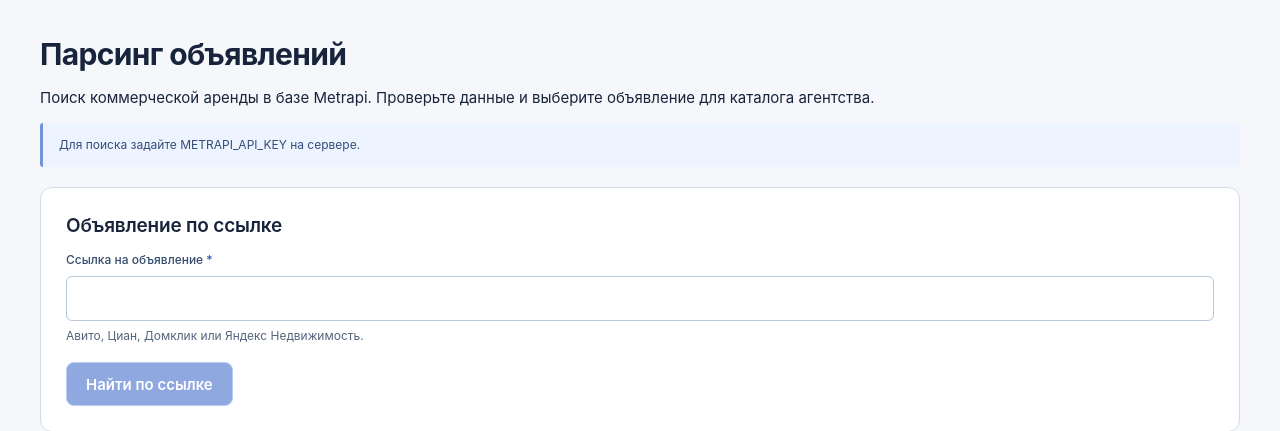
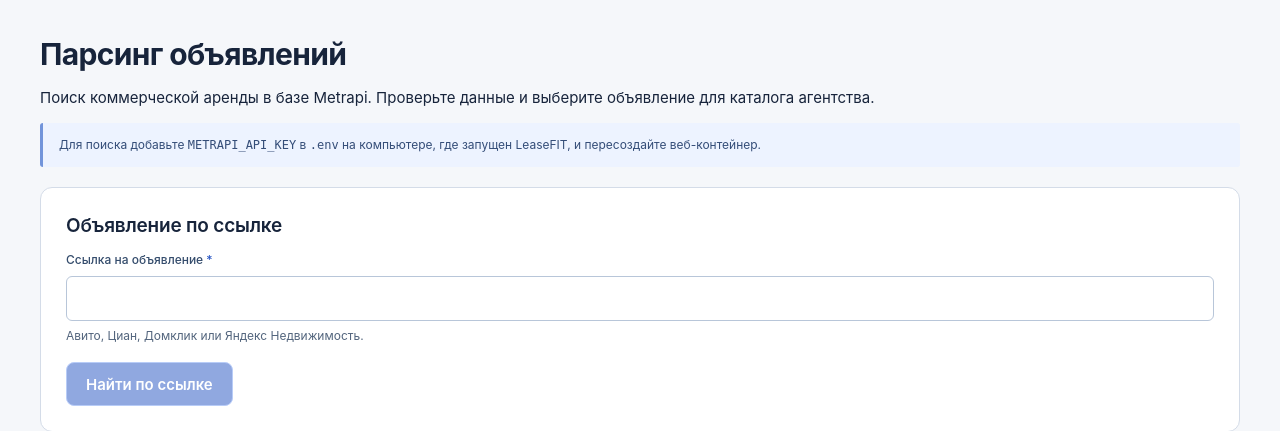
Before and after one commit to BaClock/leasefit-mvp, a Django app: page /app/parser in a window 1280 px wide. Shown: the part 72-503 px from the top of the page. Run offline with Django 5.2, Linux system fonts and the light colour scheme; the visitor is signed in with stand-in values (Sample User, id 1); parts of the project's set-up code (start-up, migrations or seed data) failed here and were passed over.

Commit message:
Make Metrapi available in local showcase and catalog

```diff
--- a/compose.showcase.yaml
+++ b/compose.showcase.yaml
@@ -25,6 +25,7 @@ services:
       POSTGRES_PASSWORD: ${LEASEFIT_DEMO_DB_PASSWORD}
       SESSION_COOKIE_NAME: leasefit_showcase_session
       CSRF_COOKIE_NAME: leasefit_showcase_csrf
+      METRAPI_API_KEY: ${METRAPI_API_KEY:-}
     ports:
       - "127.0.0.1:${LEASEFIT_DEMO_PORT:-8001}:8000"
     depends_on:
--- a/config/settings.py
+++ b/config/settings.py
@@ -122,3 +122,4 @@ SUPPORT_EMAIL = os.getenv("SUPPORT_EMAIL", "")
 
 
 METRAPI_API_KEY = os.getenv("METRAPI_API_KEY", "").strip()
+LEASEFIT_SHOWCASE = os.getenv("LEASEFIT_SHOWCASE", "") == "1"
--- a/leasefit/views.py
+++ b/leasefit/views.py
@@ -1844,6 +1844,7 @@ def parser_preview(request):
             "listing_form": listing_form,
             "lookup": lookup,
             "configured": bool(settings.METRAPI_API_KEY),
+            "local_showcase": settings.LEASEFIT_SHOWCASE,
             "results": results,
             "can_import": member is not None,
         },
--- a/templates/parser.html
+++ b/templates/parser.html
@@ -4,7 +4,11 @@
   <h1>Парсинг объявлений</h1>
   <p>Поиск коммерческой аренды в базе Metrapi. Проверьте данные и выберите объявление для каталога агентства.</p>
   {% if not configured %}
-    <p class="hint">Для поиска задайте METRAPI_API_KEY на сервере.</p>
+    <p class="hint">
+      Для поиска добавьте <code>METRAPI_API_KEY</code>
+      в {% if local_showcase %}<code>.env.showcase</code>{% else %}<code>.env</code>{% endif %}
+      на компьютере, где запущен LeaseFIT, и пересоздайте веб-контейнер.
+    </p>
   {% endif %}
   <section class="panel">
     <h2>Объявление по ссылке</h2>
```
Also changed, not shown: docs/METRAPI.md (+14 -1 lines), docs/NOVOSIBIRSK_DEMO_DATA.md (+2 -0 lines), templates/all_premises.html (+6 -6 lines), README.md.
